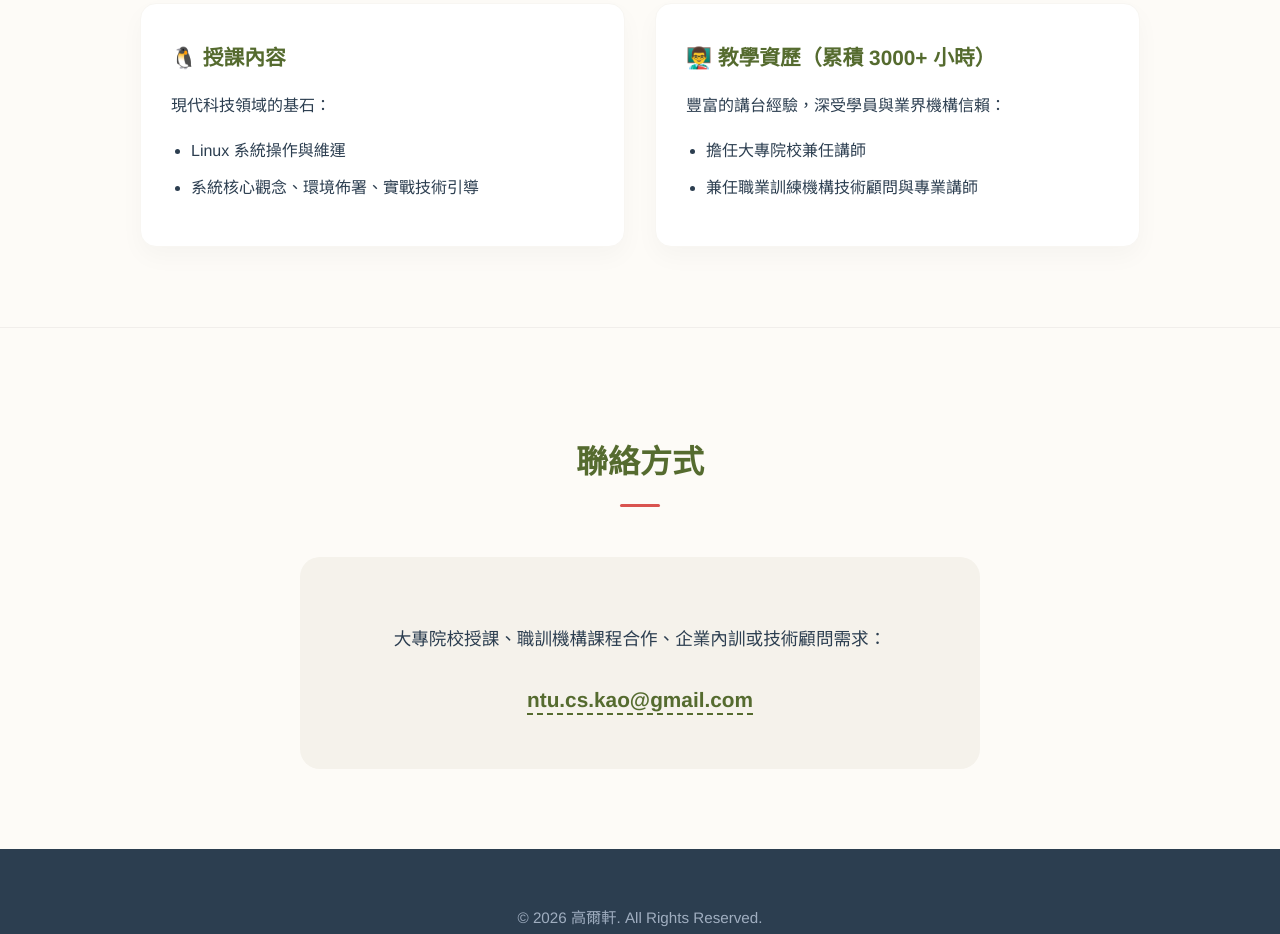
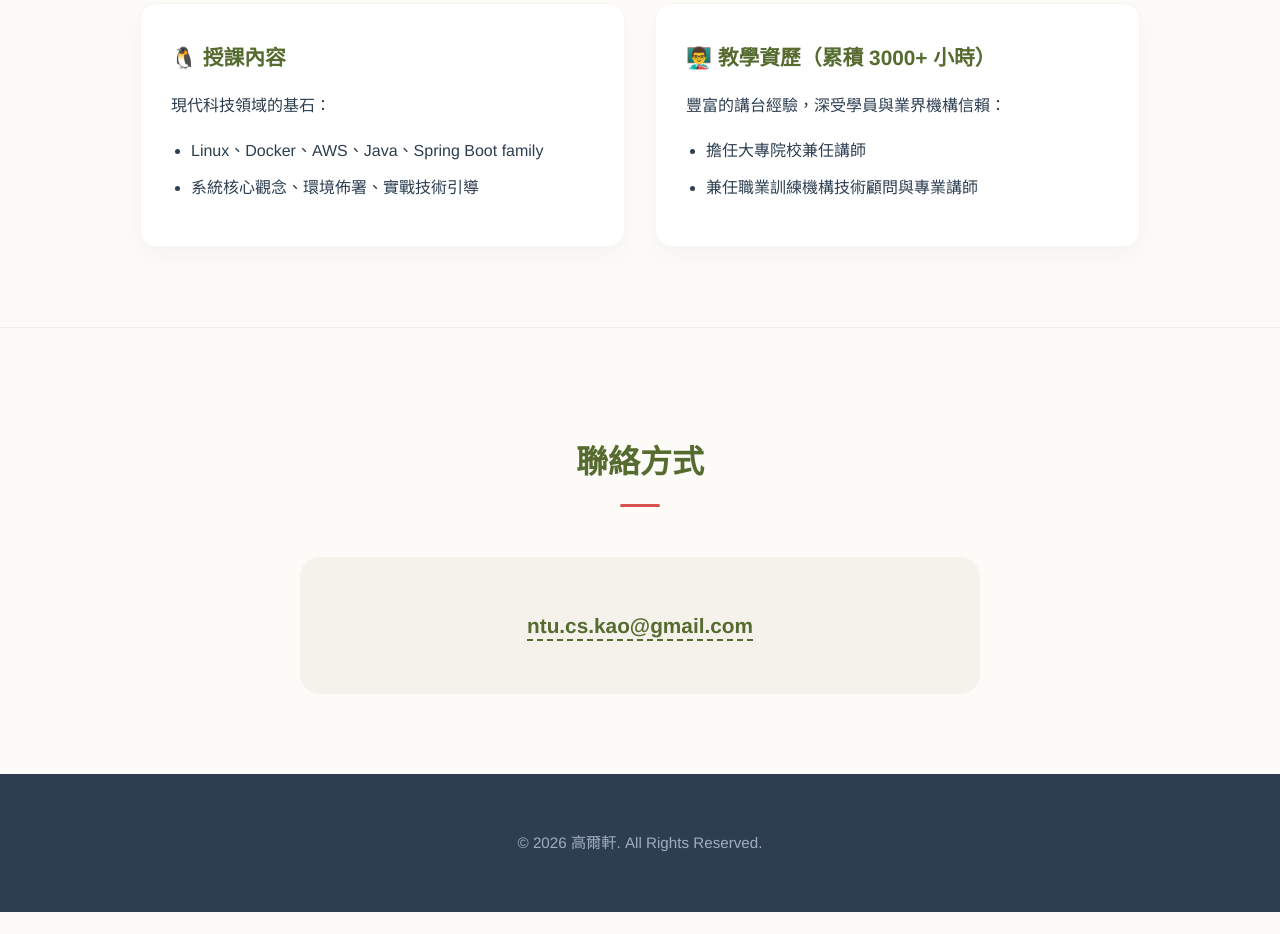
Before and after one commit to ntucskao/personal_page, a plain HTML site: page index.html in a window 1280 px wide. Shown: the part 789-1723 px from the top of the page. After the commit the page ends 1701 px from the top, so only its background shows below. Drawn offline with Linux system fonts and the light colour scheme.

Commit message:
Update index.html

```diff
--- a/index.html
+++ b/index.html
@@ -261,7 +261,7 @@
                     <h3>🐧 授課內容</h3>
                     <p>現代科技領域的基石：</p>
                     <ul>
-                        <li>Linux 系統操作與維運</li>
+                        <li>Linux、Docker、AWS、Java、Spring Boot family</li>
                         <li>系統核心觀念、環境佈署、實戰技術引導</li>
                     </ul>
                 </div>
@@ -283,7 +283,6 @@
         <div class="container">
             <h2 class="section-title">聯絡方式</h2>
             <div class="contact-box">
-                <p style="font-size: 1.1rem; margin-bottom: 25px;">大專院校授課、職訓機構課程合作、企業內訓或技術顧問需求：</p>
                 <a href="mailto:ntu.cs.kao@gmail.com" class="email-link">ntu.cs.kao@gmail.com</a>
             </div>
         </div>
```
